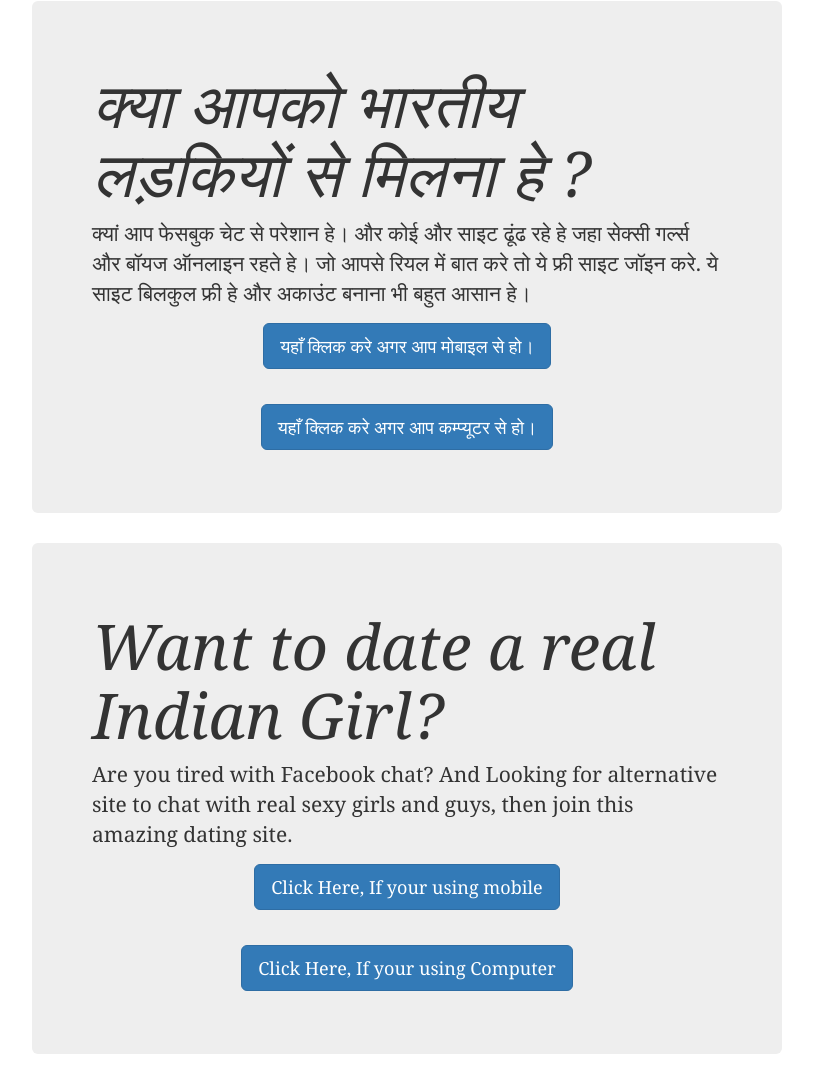
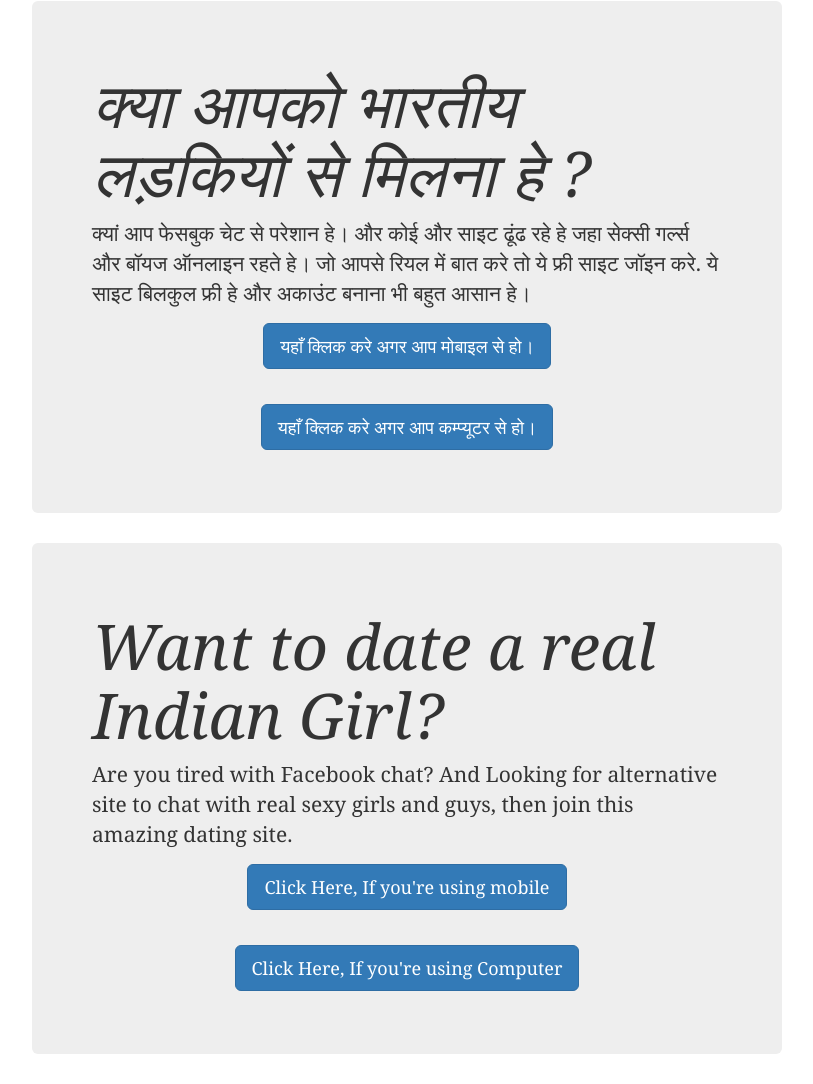
Before and after one commit to enyusu/enyusu.github.com, a Jekyll site: the page built from _posts/2015-02-10-standard.md, in a window 1280 px wide. Shown: the whole page, without its empty margins (233-1046 px from the left). Built offline with Jekyll 4.4.1, drawn with Linux system fonts in a browser that asks for light colours; nearby versions of some CDN libraries.

Commit message:
Update 2015-02-10-standard.md

```diff
--- a/_posts/2015-02-10-standard.md
+++ b/_posts/2015-02-10-standard.md
@@ -19,7 +19,7 @@ permalink: dating/
 <div class="jumbotron">
   <h1>Want to date a real Indian Girl?</h1>
   <p> Are you tired with Facebook chat? And Looking for alternative site to chat with real sexy girls and guys, then join this amazing dating site.</p>
-  <center><p><a class="btn btn-primary btn-lg" href="http://goo.gl/8rbTnc" role="button"> Click Here, If your using mobile </a></p><br/>
-  <p><a class="btn btn-primary btn-lg" href="http://goo.gl/grxE7j" role="button"> Click Here, If your using Computer </a></p>
+  <center><p><a class="btn btn-primary btn-lg" href="http://goo.gl/8rbTnc" role="button"> Click Here, If you're using mobile </a></p><br/>
+  <p><a class="btn btn-primary btn-lg" href="http://goo.gl/grxE7j" role="button"> Click Here, If you're using Computer </a></p>
   </center>
 </div>
```
